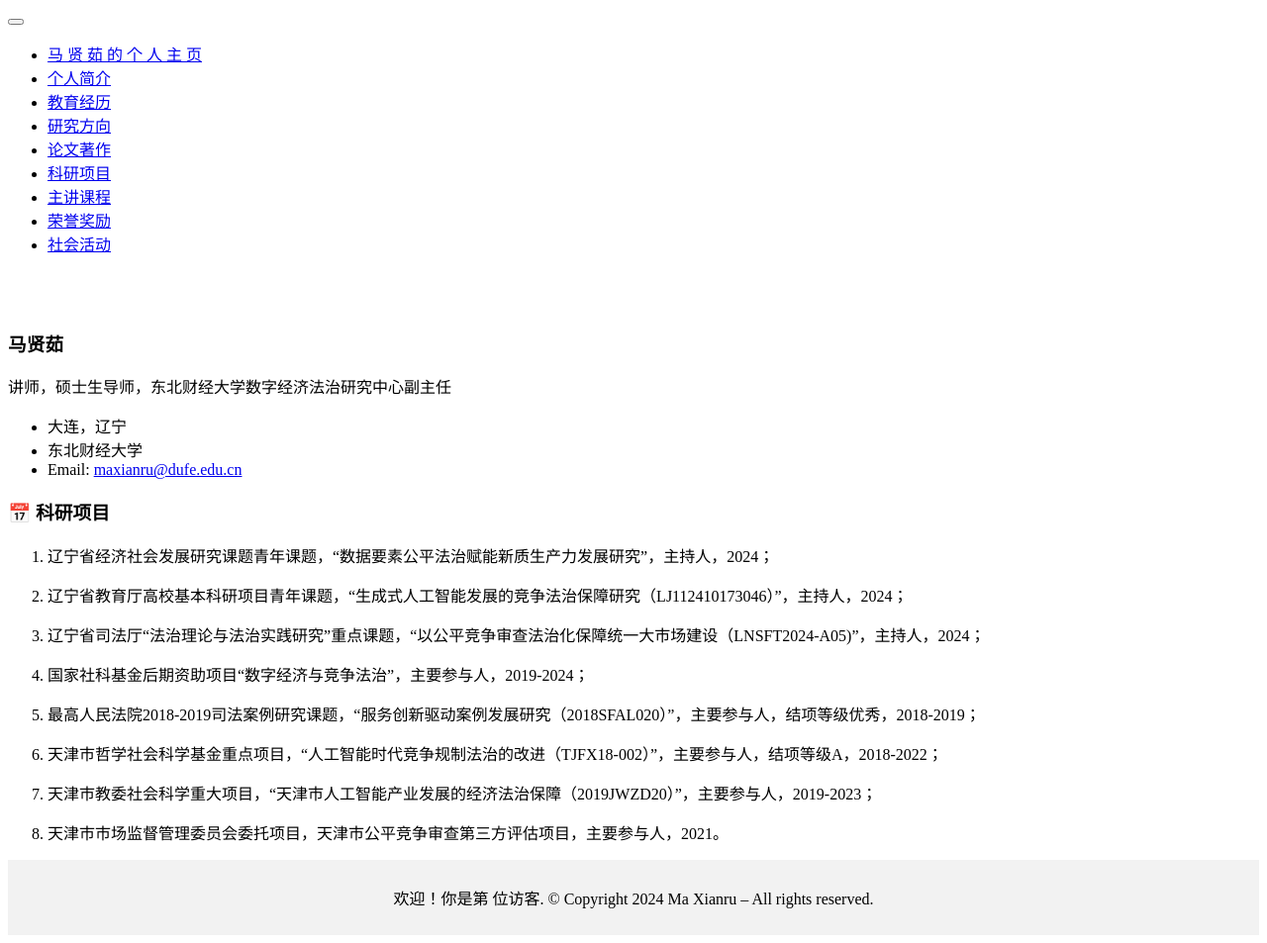
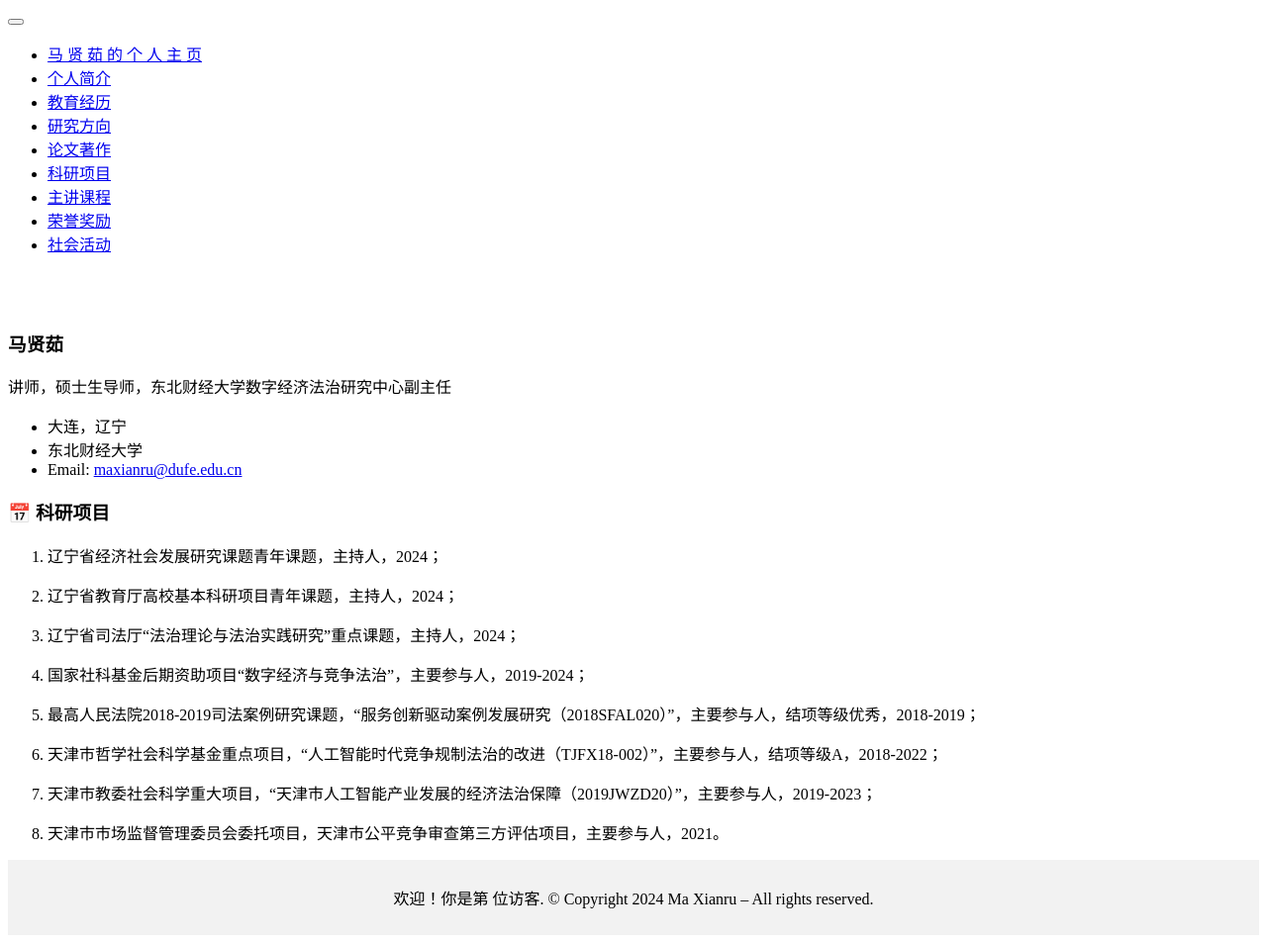
Before and after one commit to maxianru/maxianru.github.io, a Jekyll site: the page built from _pages/includes/projects.md, in a window 1280 px wide. Shown: the whole page at 99% size. Built offline with Jekyll 4.4.1, drawn with Linux system fonts in a browser that asks for light colours; our own code applies the rules of GitHub Pages for plain Markdown files.

Commit message:
Update projects.md

```diff
--- a/_pages/includes/projects.md
+++ b/_pages/includes/projects.md
@@ -1,10 +1,10 @@
 # 📅 科研项目
 
-  1. 辽宁省经济社会发展研究课题青年课题，“数据要素公平法治赋能新质生产力发展研究”，主持人，2024；
+  1. 辽宁省经济社会发展研究课题青年课题，主持人，2024；
 
-  2. 辽宁省教育厅高校基本科研项目青年课题，“生成式人工智能发展的竞争法治保障研究（LJ112410173046）”，主持人，2024；
+  2. 辽宁省教育厅高校基本科研项目青年课题，主持人，2024；
 
-  3. 辽宁省司法厅“法治理论与法治实践研究”重点课题，“以公平竞争审查法治化保障统一大市场建设（LNSFT2024-A05)”，主持人，2024；
+  3. 辽宁省司法厅“法治理论与法治实践研究”重点课题，主持人，2024；
 
   4. 国家社科基金后期资助项目“数字经济与竞争法治”，主要参与人，2019-2024；
 
```
